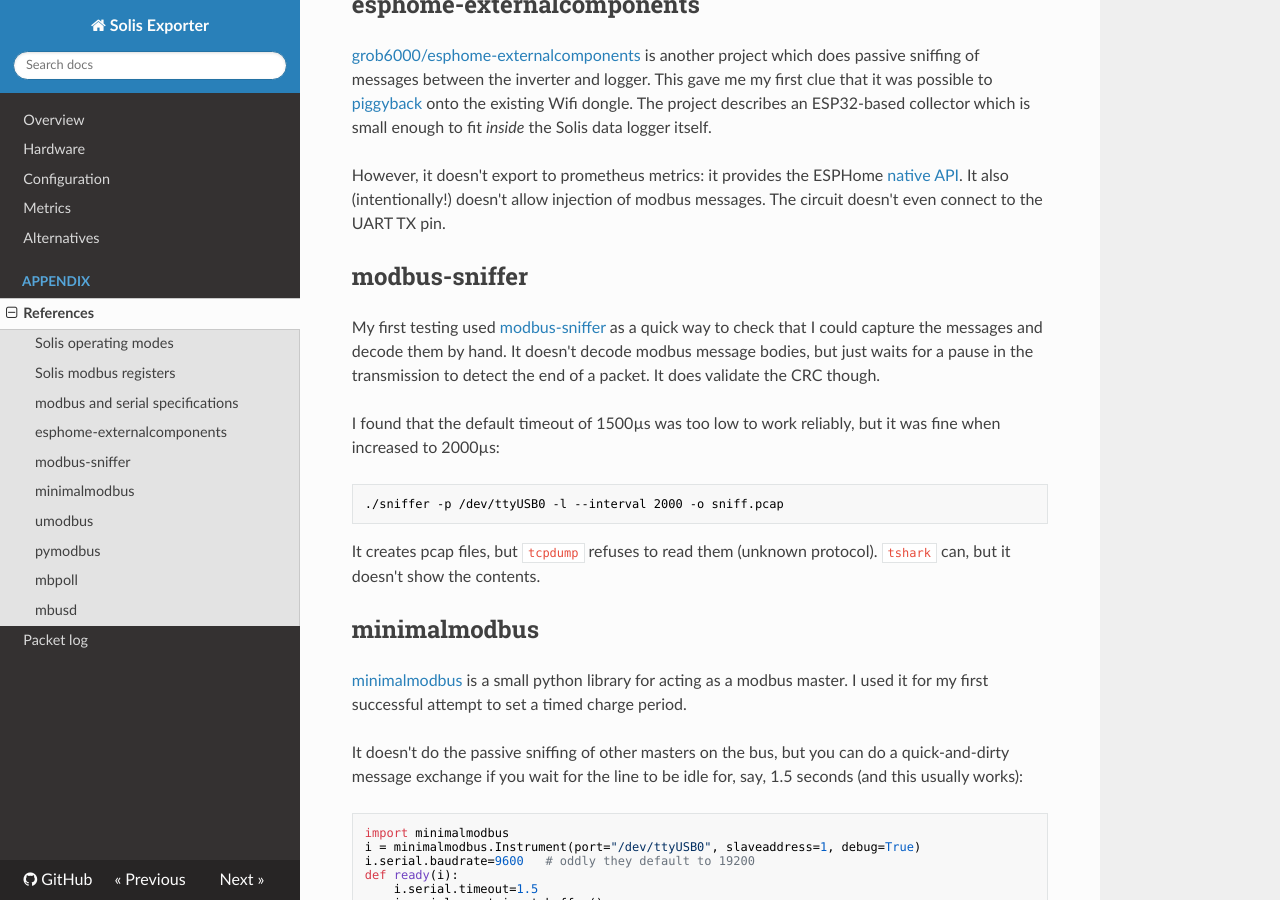
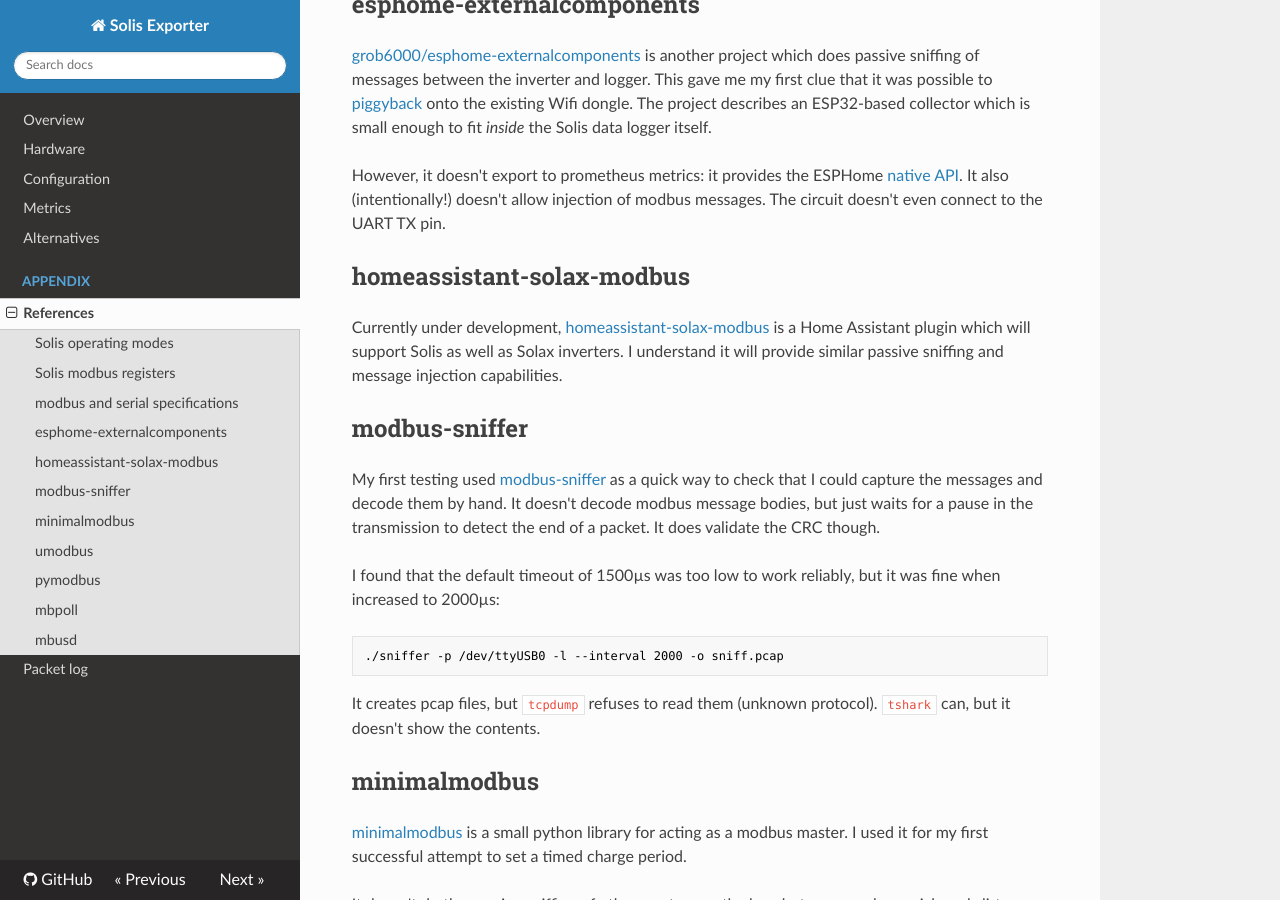
Before and after one commit to candlerb/solis_exporter, an MkDocs documentation site: the page built from docs/references/index.md, in a window 1280 px wide and 900 px high, scrolled down 1898 px. Built offline with MkDocs 1.6.1, drawn with Linux system fonts in a browser that asks for light colours; nearby versions of some CDN libraries.

Commit message:
Link to homeassistant-solax-modbus

```diff
--- a/docs/references/index.md
+++ b/docs/references/index.md
@@ -107,6 +107,14 @@ However, it doesn't export to prometheus metrics: it provides the ESPHome
 (intentionally!) doesn't allow injection of modbus messages.  The circuit
 doesn't even connect to the UART TX pin.
 
+## homeassistant-solax-modbus
+
+Currently under development,
+[homeassistant-solax-modbus](https://github.com/wills106/homeassistant-solax-modbus)
+is a Home Assistant plugin which will support Solis as well as Solax
+inverters.  I understand it will provide similar passive sniffing and
+message injection capabilities.
+
 ## modbus-sniffer
 
 My first testing used
```
